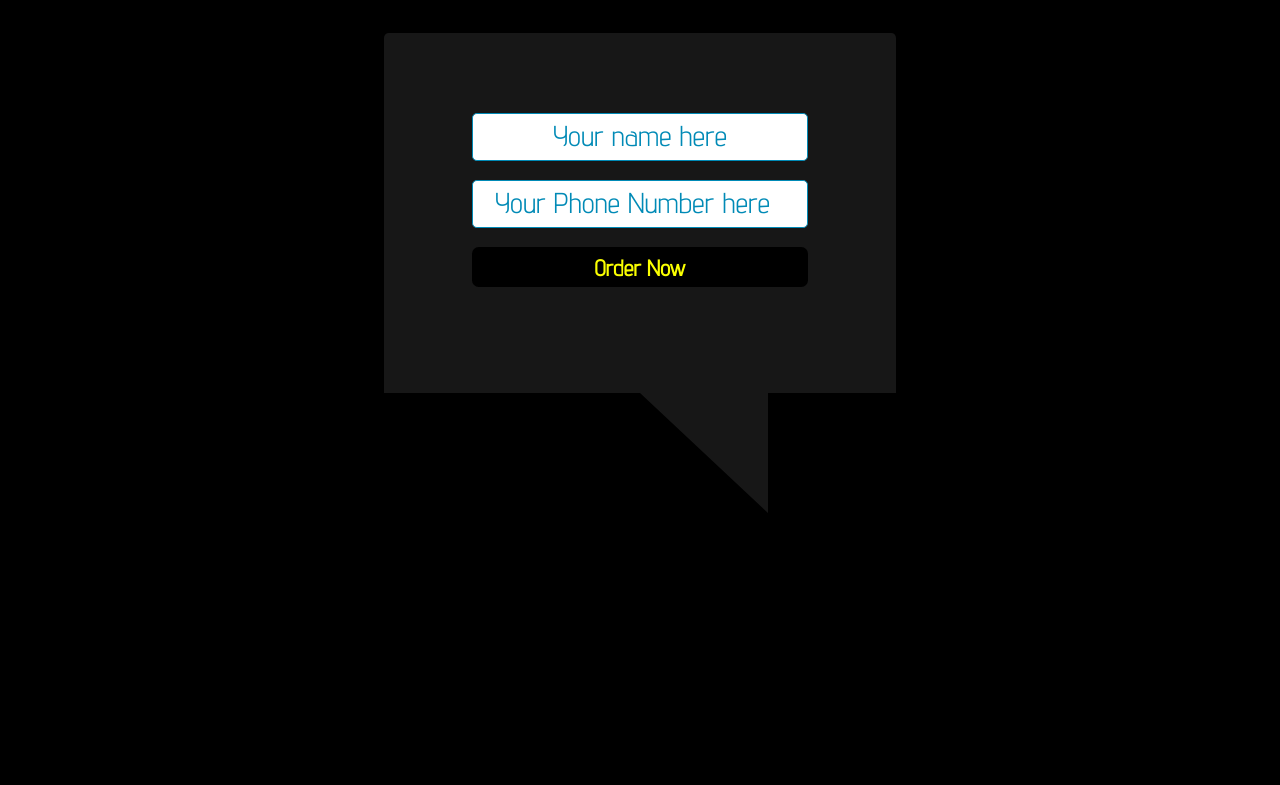
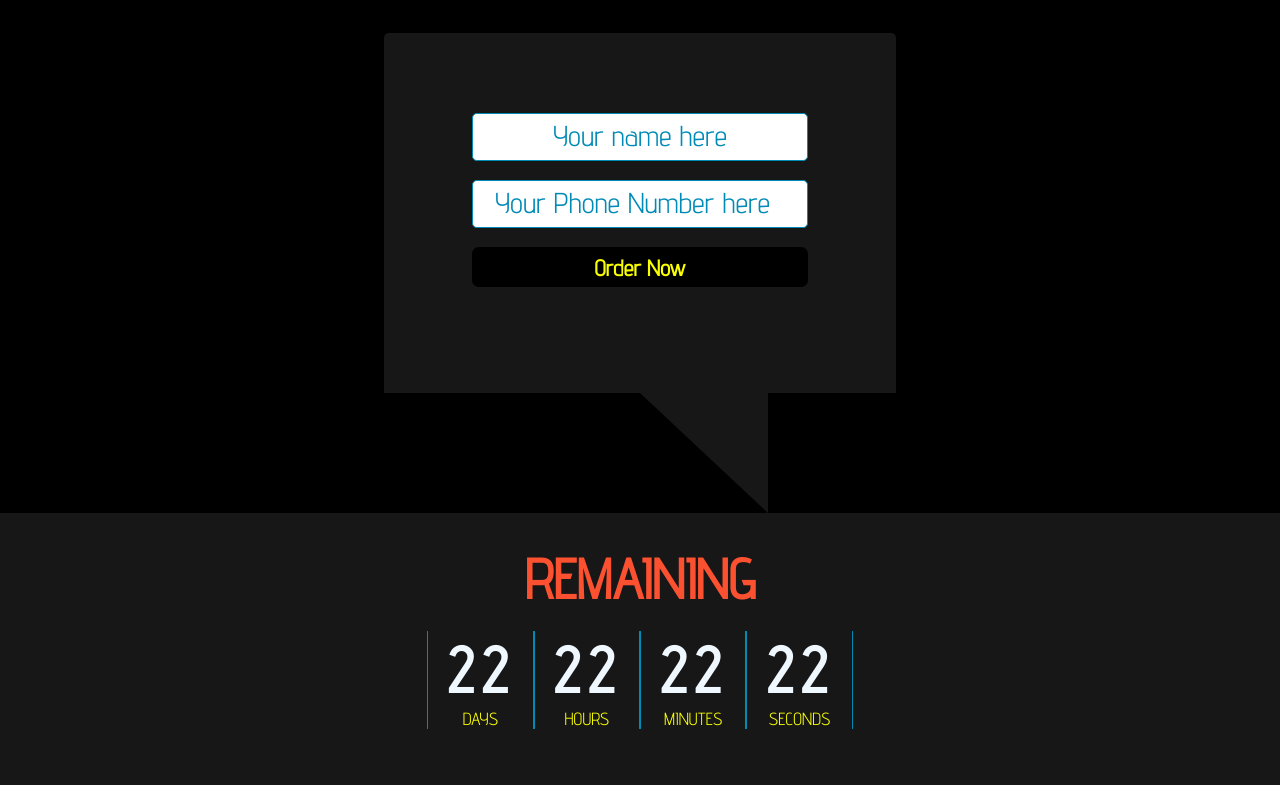
Before and after one commit to Monkey-D-Code/vitaldermax1, a plain HTML site: page index.html in a window 1280 px wide. Shown: the part 1532-2317 px from the top of the page. Before the commit the page ends 2045 px from the top, so only its background shows below. Drawn offline with Linux system fonts and the light colour scheme.

Commit message:
add timer in footer

```diff
--- a/css/mobile.css
+++ b/css/mobile.css
@@ -59,6 +59,7 @@
 
     .off3{
         font-size: 1.1em;
+        text-align: center;
     }
     .contact-form{
         width: 80%;
@@ -73,4 +74,20 @@
     ::placeholder{
         font-size: 0.95em;
     }
+
+    .timer h4{
+        font-size: 2em;
+    }
+
+    footer{
+        height: 17em;
+    }
+
+    footer h2{
+        font-size: 3em;
+    }
+
+    .timer{
+        width: 90%;
+    }
   }
--- a/css/style.css
+++ b/css/style.css
@@ -220,3 +220,46 @@ header h2{
     font-family: 'Advent Pro', sans-serif;
     font-size: 1.2em;
 }
+
+footer{
+    height: 17em;
+    width: 100%;
+    background-color: #171717;
+    padding : 2em;
+}
+
+footer h2{
+    text-align: center;
+    text-transform: uppercase;
+    font-size: 3.5em;
+    color: #FC5130;
+}
+
+
+.timer{
+
+    width: 35%;
+    display: block;
+    margin: auto;
+    display: grid;
+    grid-template-columns: 1fr 1fr 1fr 1fr;
+    grid-template-rows: 4fr 1fr;
+}
+
+.timer h4{
+    text-align: center;
+    font-size: 4em;
+    letter-spacing: 0.1em;
+}
+
+.timer p{
+    font-size: 1.1em;
+    text-align: center;
+    text-transform: uppercase;
+    color: #FAFF00;
+}
+
+.timer div{
+    border-left: 1px solid #008AB6;
+    border-right: 1px solid #008AB6;
+}
--- a/index.html
+++ b/index.html
@@ -53,5 +53,29 @@
 
     </div>
 
+    <footer>
+        <h2>Remaining</h2>
+        <br>
+        <div class="timer">
+            <div class="days" >
+                <h4>22</h4>
+                <p>Days</p>
+            </div>
+            <div class="hours">
+                <h4>22</h4>
+                <p>Hours</p>
+            </div>
+            <div class="mins">
+                <h4>22</h4>
+                <p>Minutes</p>
+            </div>
+            <div class="secs">
+                <h4>22</h4>
+                <p>Seconds</p>
+            </div>
+        </div>
+    </footer>
+
+
 </body>
 </html>
```
